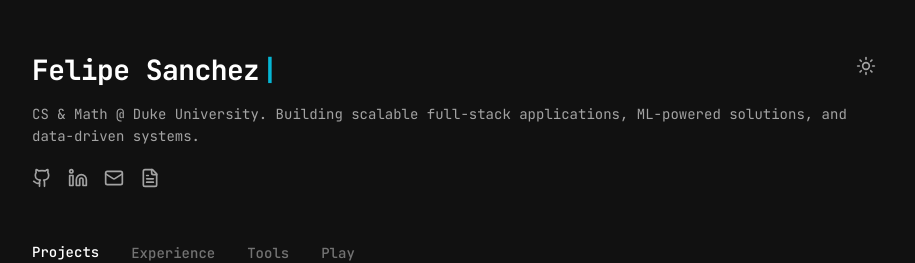
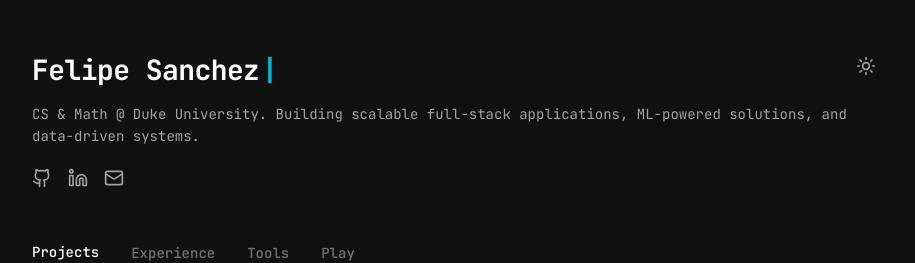
Before and after one commit to FelipeSanch/Portfolio, a React (Vite) app: page / in a window 1280 px wide. Shown: the top 263 px of the page, without its empty margins (182-1097 px from the left). Built offline with nearby package versions, Linux system fonts and the light colour scheme.

Commit message:
Adjusted socials

```diff
--- a/src/components/Landing.tsx
+++ b/src/components/Landing.tsx
@@ -1,4 +1,4 @@
-import { Github, Linkedin, Mail, FileText, Sun, Moon } from 'lucide-react'
+import { Github, Linkedin, Mail, Sun, Moon } from 'lucide-react'
 import { memo, useState, useEffect } from 'react'
 
 interface LandingProps {
@@ -156,15 +156,6 @@ const Landing = memo(({ activeTab, setActiveTab, theme, isDark, toggleTheme }: L
             >
               <Mail size={20} />
             </a>
-            <a
-              href="/resume.pdf"
-              download
-              style={{ color: theme.textMuted, textDecoration: 'none', transition: 'color 0.2s' }}
-              onMouseEnter={(e) => e.currentTarget.style.color = '#06b6d4'}
-              onMouseLeave={(e) => e.currentTarget.style.color = theme.textMuted}
-            >
-              <FileText size={20} />
-            </a>
           </div>
         </div>
 
```
Also changed, not shown: 1 other file (tests, documents, lock files or other folders).
